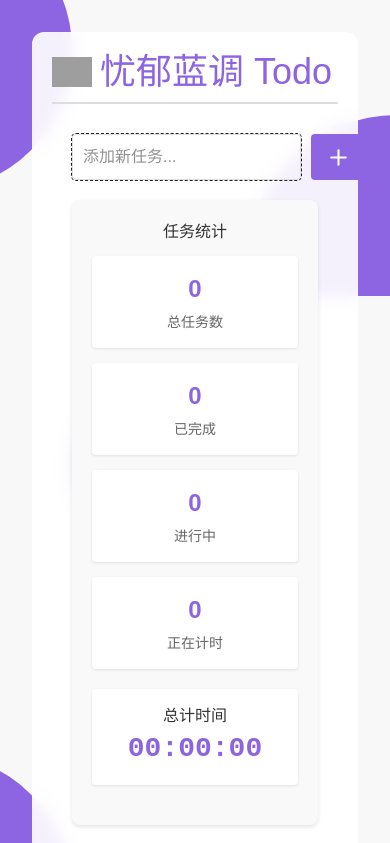
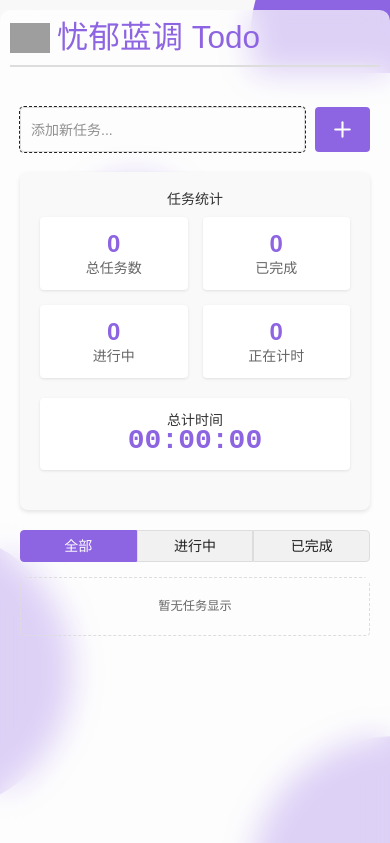
Before and after one commit to EafenQAQ/MOODY-BLUES-Todo, a Vue app: page / in a window 390 px wide. Shown: the top 843 px of the page. Built offline with nearby package versions, Linux system fonts and the light colour scheme; grey boxes are pictures that could not be loaded; a web font is replaced by a local one.

Commit message:
移动端适配

```diff
--- a/electron/main.cjs
+++ b/electron/main.cjs
@@ -9,8 +9,8 @@ let tray = null;
 function createWindow() {
   // 创建浏览器窗口
   mainWindow = new BrowserWindow({
-    width: 900,
-    height: 1400,
+    width: 700,
+    height: 900,
     webPreferences: {
       nodeIntegration: true,
       contextIsolation: false,
--- a/src/App.vue
+++ b/src/App.vue
@@ -1,5 +1,7 @@
 <template>
-  <div class="container bg-white/90 backdrop-blur-sm rounded-xl">
+  <div class="container bg-white/90 backdrop-blur-sm rounded-xl
+   max-sm:bg-white/70 max-sm:backdrop-blur-lg
+  ">
     <header class="app-header">
 
       <div id="title-container"
@@ -93,6 +95,16 @@ const shakeTitle = () => {
   font-family: Arial, sans-serif;
 }
 
+@media screen and (max-width: 640px) {
+  .container {
+    padding: 10px;
+    margin-top: 10px;
+  }
+  .todo-list {
+    padding: 10px;
+  }
+}
+
 .app-header {
   display: flex;
   justify-content: space-between;
--- a/src/components/Timer.vue
+++ b/src/components/Timer.vue
@@ -1,6 +1,6 @@
 <template>
     <div id="timer-container"
-        class="w-[8ch] min-w-[8ch] max-w-[8ch] h-[1em] box-border text-center">
+        class="w-[8ch] box-border text-center max-sm:mr-2">
         <div id="timer" class="timer" :class="{ active: isActive }">
             {{ displayTime }}
         </div>
--- a/src/components/TodoItem.vue
+++ b/src/components/TodoItem.vue
@@ -1,12 +1,12 @@
 <template>
     <div>
-        <div class="todo-item " :class="{ completed: todo.completed, tracking: todo.isTracking }">
+        <div class="todo-item" :class="{ completed: todo.completed, tracking: todo.isTracking }">
             <div class="todo-content">
                 <input class="checkbox" type="checkbox" :checked="todo.completed"
                     @change="$emit('toggle-complete', todo.id)" />
                 <span class="todo-text">{{ todo.text }}</span>
             </div>
-            <div class="todo-actions">
+            <div id="todo-item-el" class="flex gap-2 items-center  ">
                 <timer :is-active="todo.isTracking" :start-time="todo.startTime" :total-time="todo.totalTime" />
                 <button class="w-10 h-10 hover:cursor-pointer" @click="$emit('toggle-timer', todo.id)"
                     :disabled="todo.completed">
@@ -15,7 +15,8 @@
                         <span class="w-[25px] h-[25px] text-main hover:text-hover" v-else key="play">▶</span>
                     </Transition>
                 </button>
-                <div class="dropdown">
+                <!-- 汉堡按钮 -->
+                <div class="dropdown max-sm:scale-90">
                     <div tabindex="0" role="button" class="btn btn-circle btn-ghost">
                         <svg width="25" xmlns="http://www.w3.org/2000/svg" xmlns:xlink="http://www.w3.org/1999/xlink"
                             viewBox="0 0 24 24">
@@ -117,6 +118,8 @@ const formatDateTime = (date) => {
     background-color: #f9f9f9;
 }
 
+
+
 .todo-item.completed {
     background-color: #e8e8e8;
     opacity: 0.8;
@@ -143,11 +146,6 @@ const formatDateTime = (date) => {
     color: #999;
 }
 
-.todo-actions {
-    display: flex;
-    align-items: center;
-    gap: 10px;
-}
 
 .timer-btn {
     padding: 8px 12px;
@@ -242,4 +240,16 @@ const formatDateTime = (date) => {
 .fade-leave-to {
     opacity: 0;
 }
+
+@media screen and (max-width: 640px) {
+    .todo-item {
+        padding: 5px;
+        padding-left: 10px;
+        padding-right: 10px;
+    }
+
+    .todo-text {
+        font-size: 14px;
+    }
+}
 </style>
--- a/src/components/TodoList.vue
+++ b/src/components/TodoList.vue
@@ -31,7 +31,9 @@
             </button>
         </div>
 
-        <div class="todo-container mb-5 rounded-lg px-10   h-[25rem] w-full">
+        <div class="todo-container mb-5 rounded-lg px-10 h-[25rem] w-full
+         max-sm:p-0 max-sm:text-sm max-sm:
+        ">
             <Transition name="fade" mode="out-in">
                 <div v-if="filteredTodos.length === 0" class="empty-state">
                     暂无任务显示
--- a/src/style.css
+++ b/src/style.css
@@ -41,7 +41,6 @@ body {
   place-items: center;
   min-width: 320px;
   min-height: 100vh;
-
 }
 
 #app {
@@ -60,3 +59,17 @@ body {
     background-color: #1a1a1a;
   }
 }
+
+@media screen and (max-width: 640px) {
+  :root {
+    font-size: 14px;
+    scrollbar-width: none;
+    padding: 0;
+    margin: 0;
+    line-height: 1;
+  }
+
+  #app{
+    padding: 0;
+  }
+}
```
